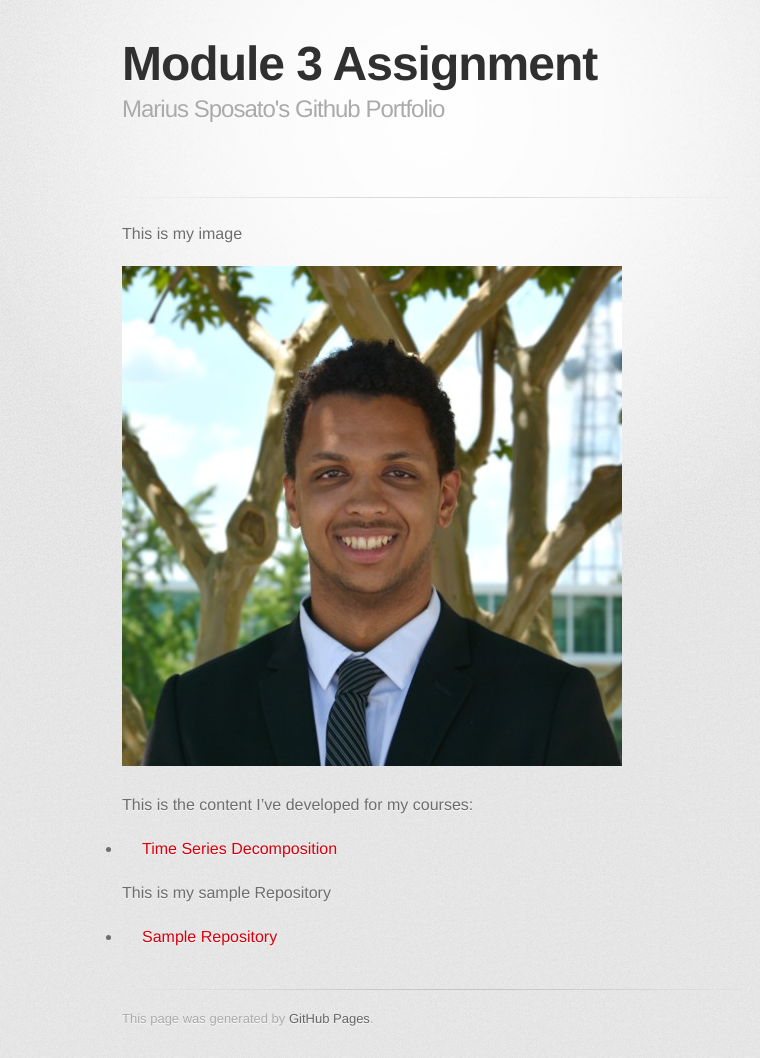
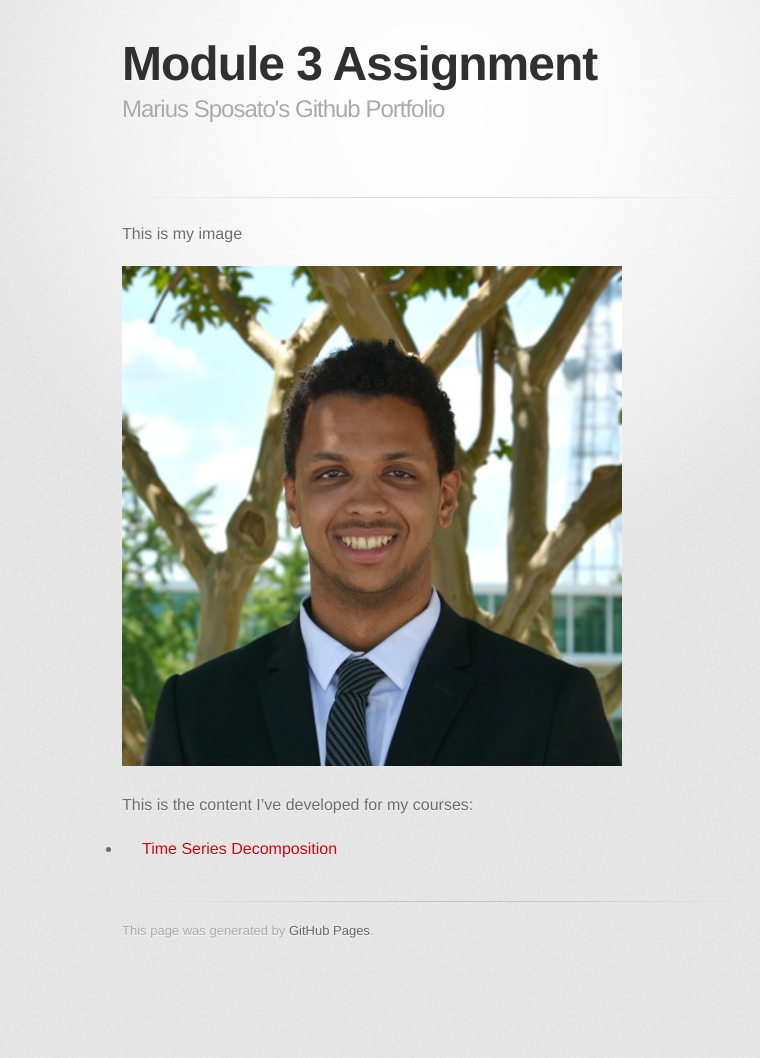
Before and after one commit to MariusSposato/MariusSposato.github.io, a Jekyll site: the page built from index.md, in a window 1280 px wide. Shown: the whole page, without its empty margins (208-968 px from the left). Built offline with Jekyll 4.4.1, drawn with Linux system fonts in a browser that asks for light colours; some web fonts are replaced; our own code applies the rules of GitHub Pages for plain Markdown files; after the commit the page ends 970 px from its top, so only the background shows below that.

Commit message:
Update index.md

```diff
--- a/index.md
+++ b/index.md
@@ -9,7 +9,3 @@ This is my image
 This is the content I've developed for my courses:
 
 - [Time Series Decomposition](/2022 Work/index.md)
-
-This is my sample Repository
-
-- [Sample Repository](https://github.com/MariusSposato/Sample-/tree/main)
```
